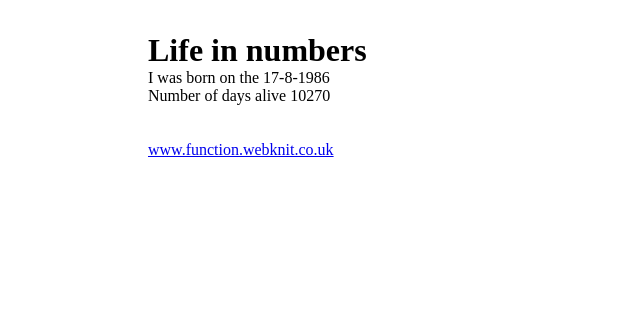
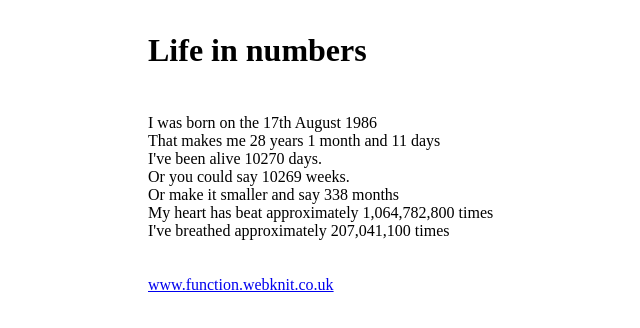
Before and after one commit to webknit/lifeinnumbers, a plain HTML site: page index.html in a window 1280 px wide. Shown: the whole page, without its empty margins (142-782 px from the left). Drawn offline with nearby package versions, Linux system fonts and the light colour scheme.

Commit message:
adding days, months, years

```diff
--- a/index.html
+++ b/index.html
@@ -15,7 +15,12 @@
 		<h1>Life in numbers</h1>
 
 		<p>I was born on the <span class="num-birth-date"></span></p>
-		<p>Number of days alive <span class="num-days-alive"></span></p>
+		<p>That makes me <span class="num-age"></span></p>
+		<p>I've been alive <span class="num-days-alive"></span> days.</p>
+		<p>Or you could say <span class="num-weeks-alive"></span> weeks.</p>
+		<p>Or make it smaller and say <span class="num-months-alive"></span> months</p>
+		<p>My heart has beat approximately <span class="num-heartbeats"></span> times</p>
+		<p>I've breathed approximately <span class="num-breaths"></span> times</p>
 
 		<br><br>
         <a href="http://function.webknit.co.uk/">www.function.webknit.co.uk</a>
--- a/script.js
+++ b/script.js
@@ -13,36 +13,185 @@ var Base = Base || {};
 Base.LifeNumbers = function() {
 
 	var birthDate = new Date(1986,7,17);
+	var today = new Date();
+
+	var minsAlive;
+	var hoursAlive;
+	var daysAlive;
+	var weeksAlive;
+	var monthsAlive;
 
 	function init() {
 
 		calBirthdate();
+		calAge();
+		calNumberMins()
 		calNumberDays();
+		calNumberWeeks()
+		calNumberMonths();
+		calNumberHeartBeats();
+		calNumberBreaths()
 
 	}
 
 	function calBirthdate() {
 
+		// Birthdate info
 		var d = birthDate;
 	    var curr_date = d.getDate();
 	    var curr_month = d.getMonth() + 1; //Months are zero based
 	    var curr_year = d.getFullYear();
-	    $('.num-birth-date').html(curr_date + "-" + curr_month + "-" + curr_year);
+
+	    // Creat month names array
+	    // Get the month names
+	    var monthNames = [
+	    	"January",
+	    	"February",
+	    	"March",
+	    	"April",
+	    	"May",
+	    	"June",
+	    	"July",
+	    	"August",
+	    	"September",
+	    	"October",
+	    	"November",
+	    	"December"
+	    ];
+		var monthName = monthNames[d.getMonth()];
+
+		// Function to return th, nd, rd etc
+		function dateLetterFunction(d) {
+		  if(d>3 && d<21) return 'th';
+		  switch (d % 10) {
+		        case 1:  return "st";
+		        case 2:  return "nd";
+		        case 3:  return "rd";
+		        default: return "th";
+		    }
+		}
+
+		// Get the letter
+		var dateLetter = dateLetterFunction(curr_date)
+
+		// Output birthdate
+		$('.num-birth-date').html(curr_date + dateLetter + " " + monthName + " " + curr_year);
 
 	}
+
+	// Help from http://stackoverflow.com/questions/7833709/calculating-age-in-months-and-days
+	function calAge() {
+
+    	function getAge(fromdate){
+
+		    var todate = today;
+
+		    var age= [];
+		    var fromdate= new Date(fromdate);
+		    var y= [todate.getFullYear(), fromdate.getFullYear()];
+		    var ydiff= y[0]-y[1];
+		    var m= [todate.getMonth(), fromdate.getMonth()];
+		    var mdiff= m[0]-m[1];
+		    var d= [todate.getDate(), fromdate.getDate()];
+		    var ddiff= d[0]-d[1];
+
+		    if(mdiff < 0 || (mdiff=== 0 && ddiff<0))--ydiff;
+		    if(mdiff<0) mdiff+= 12;
+		    if(ddiff<0){
+		        fromdate.setMonth(m[1]+1, 0);
+		        ddiff= fromdate.getDate()-d[1]+d[0];
+		        --mdiff;
+		    }
+		    if(ydiff> 0) age.push(ydiff+ ' year'+(ydiff> 1? 's ':' '));
+		    if(mdiff> 0) age.push(mdiff+ ' month'+(mdiff> 1? 's':''));
+		    if(ddiff> 0) age.push(ddiff+ ' day'+(ddiff> 1? 's':''));
+		    if(age.length>1) age.splice(age.length-1,0,' and ');
+		    return age.join('');
+
+		}
+
+		var ageNum = getAge(birthDate);
+
+    	// Output birthdate
+		$('.num-age').html(ageNum);
+
+	}
+
+	function calNumberMins() {
+
+		var difference = today.getTime() - birthDate.getTime();
+		minsAlive = Math.round(difference / 60000);
+
+	}
+
 
 	function calNumberDays() {
 
 		var oneDay = 24*60*60*1000;
-		var firstDate = new Date();
+		var firstDate = today;
 		var secondDate = birthDate;
 
-		var diffDays = Math.round((firstDate.getTime() - secondDate.getTime())/(oneDay));
+		daysAlive = Math.round((firstDate.getTime() - secondDate.getTime())/(oneDay));
 
-		$('.num-days-alive').html(diffDays);
+		$('.num-days-alive').html(daysAlive);
 
 	}
 
+	function calNumberMonths() {
+
+		var date1 = birthDate;
+		var date2 = today;
+
+		var year1 = date1.getFullYear();
+		var year2 = date2.getFullYear();
+
+		var month1 = date1.getMonth();
+		var month2 = date2.getMonth();
+
+		if(month1===0) {
+
+		  month1++;
+		  month2++;
+
+		}
+
+		monthsAlive = (year2-year1)*12+(month2-month1)+1;
+
+		$('.num-months-alive').html(monthsAlive);
+
+	}
+
+	function calNumberWeeks() {
+
+		function daydiff(first, second) {
+
+		    return (second-first)/(1000*60*60*24);
+
+		}
+
+		weeksAlive = Math.floor(daydiff(birthDate, today));
+
+		$('.num-weeks-alive').html(weeksAlive);
+
+	}
+
+	function calNumberHeartBeats() {
+
+		var beats = minsAlive * 72;
+		var addCommas = beats.toLocaleString('en')
+
+		$('.num-heartbeats').html(addCommas);
+
+	}
+
+	function calNumberBreaths() {
+
+		var breaths = minsAlive * 14;
+		var addCommas = breaths.toLocaleString('en')
+
+		$('.num-breaths').html(addCommas);
+
+	}
 
 	init();
 };
--- a/style.css
+++ b/style.css
@@ -4,3 +4,7 @@ body,div,dl,dt,dd,ul,ol,li,h1,h2,h3,h4,h5,h6,pre,form,fieldset,input,textarea,p,
 	margin: 2em auto 0;
 	max-width: 700px;
 }
+
+h1 {
+	margin-bottom: 1.4em;
+}
```
